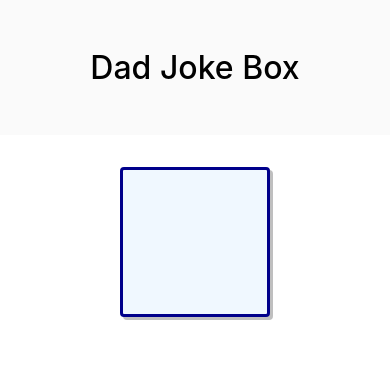
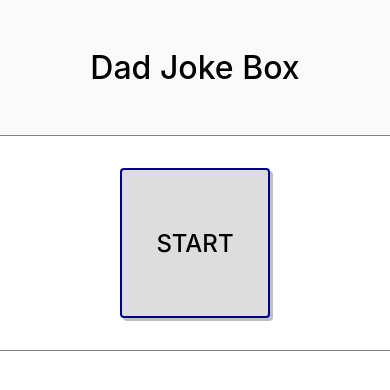
Before and after one commit to m2mathew/dad-joke-box, a React Native app: screen / in a window 390 px wide. Shown: the top 390 px of the page. Built offline with nearby package versions, Linux system fonts and the light colour scheme; what react-native would draw is missing.

Commit message:
Add loading state for start button

```diff
--- a/App.js
+++ b/App.js
@@ -6,14 +6,17 @@
  * @flow
  */
 
-import React from 'react';
+import React, {
+  useState,
+} from 'react';
 import {
   SafeAreaView,
+  ScrollView,
+  StatusBar,
   StyleSheet,
-  ScrollView,
+  Text,
+  TouchableOpacity,
   View,
-  Text,
-  StatusBar,
 } from 'react-native';
 
 // Internal helpers
@@ -22,10 +25,27 @@ import {
 } from 'react-native/Libraries/NewAppScreen';
 
 import Header from './components/Header';
+import { grey } from 'ansi-colors';
+
+// Local Variables
+const boxRootStyles = {
+  backgroundColor: 'aliceblue',
+  borderColor: 'darkblue',
+  borderRadius: 4,
+  borderWidth: 2,
+  height: 150,
+  shadowColor: 'grey',
+  shadowOffset: { width: 3, height: 3, },
+  shadowOpacity: 0.5,
+  width: 150,
+  justifyContent: 'center',
+};
+
 
 // Component Definition
 const App = () => {
-  console.log('hello world!!');
+  const [isLoading, setIsLoading] = useState(true);
+
   return (
     <>
       <StatusBar barStyle="dark-content" />
@@ -41,7 +61,15 @@ const App = () => {
             </View>
           )}
           <View style={styles.section}>
-            <View style={styles.box}/>
+            <TouchableOpacity
+              disabled={isLoading}
+              onPress={() => console.log('button pressed')}
+              style={isLoading ? styles.loadingBox : styles.box}
+            >
+              <Text style={styles.buttonText}>
+                START
+              </Text>
+            </TouchableOpacity>
           </View>
         </ScrollView>
       </SafeAreaView>
@@ -51,21 +79,19 @@ const App = () => {
 
 const styles = StyleSheet.create({
   section: {
+    alignItems: 'center',
+    borderBottomColor: 'grey',
+    borderBottomWidth: StyleSheet.hairlineWidth,
+    borderTopColor: 'grey',
+    borderTopWidth: StyleSheet.hairlineWidth,
     flex: 1,
     height: '100%',
-    alignItems: 'center',
     paddingVertical: 32,
   },
-  box: {
-    backgroundColor: 'aliceblue',
-    borderColor: 'darkblue',
-    borderRadius: 4,
-    borderWidth: 3,
-    height: 150,
-    width: 150,
-    shadowOffset: { width: 3, height: 3, },
-    shadowColor: 'grey',
-    shadowOpacity: 0.5,
+  box: boxRootStyles,
+  loadingBox: {
+    ...boxRootStyles,
+    backgroundColor: '#ddd',
   },
   scrollView: {
     backgroundColor: Colors.lighter,
@@ -82,6 +108,11 @@ const styles = StyleSheet.create({
     paddingRight: 12,
     textAlign: 'right',
   },
+  buttonText: {
+    fontSize: 24,
+    fontWeight: '500',
+    textAlign: 'center',
+  },
 });
 
 export default App;
--- a/components/Header.js
+++ b/components/Header.js
@@ -1,11 +1,9 @@
 import React from 'react';
-
 import {
   StyleSheet,
   Text,
   View,
 } from 'react-native';
-
 
 // Component Definition
 const Header = () => (
```
